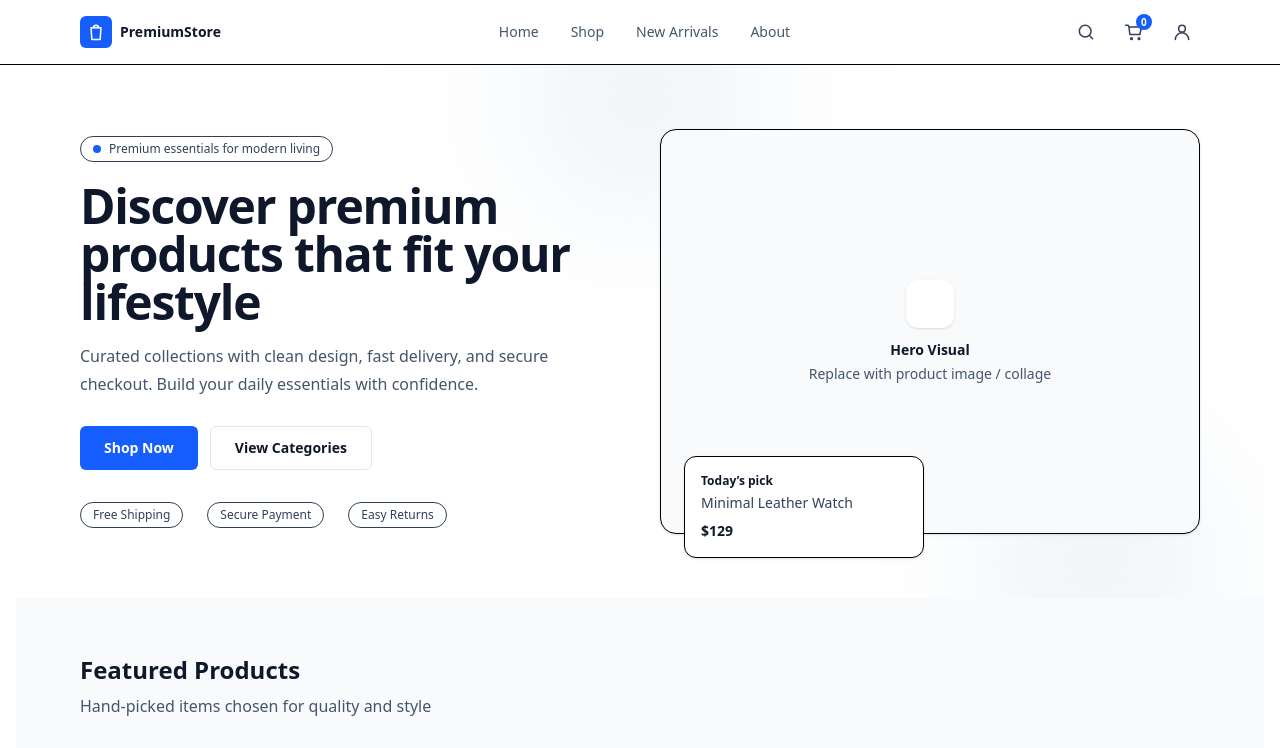
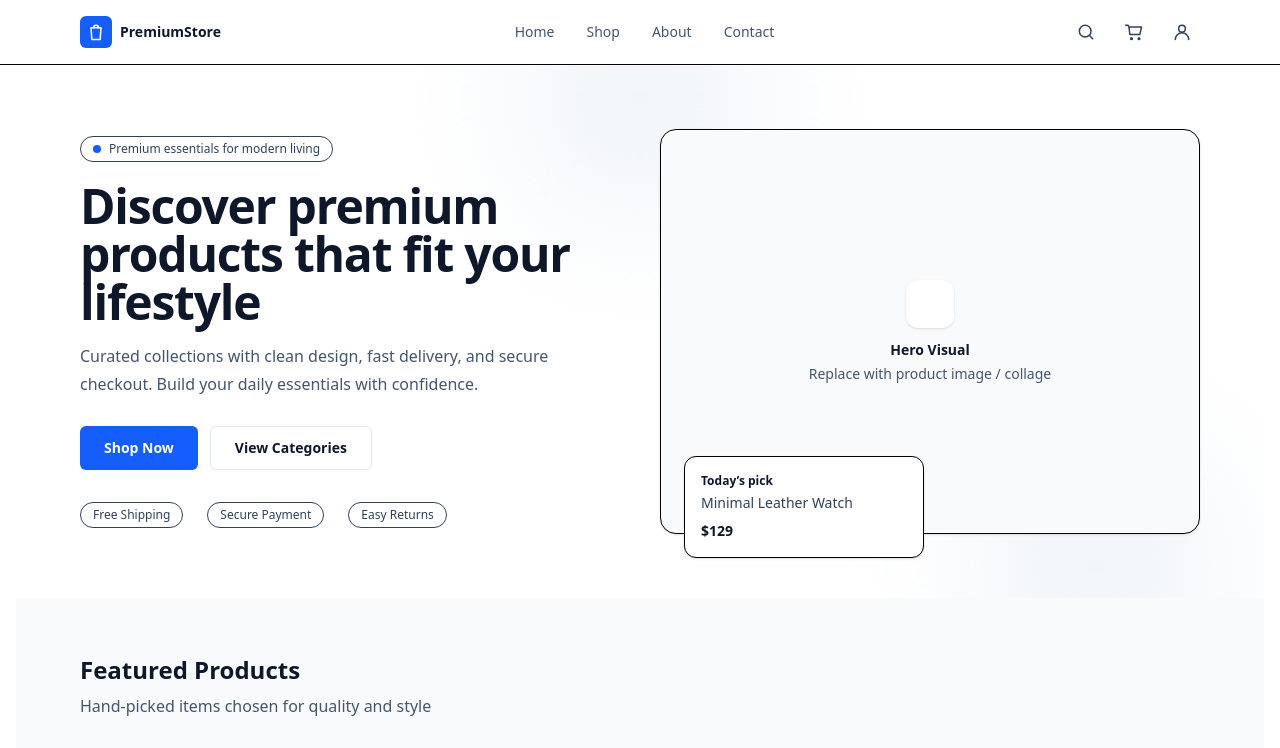
Before and after one commit to Alpkrsl/E-ticaret2.0, a Next.js app: page / in a window 1280 px wide. Shown: the top 748 px of the page. Built offline with nearby package versions, Linux system fonts and the light colour scheme.

Commit message:
feat(header): show cart badge count from global store

```diff
--- a/app/components/header.tsx
+++ b/app/components/header.tsx
@@ -1,6 +1,17 @@
+"use client";
+
 import Link from "next/link";
+import { useMemo } from "react";
+import { useCartStore } from "@/app/store/cartStore";
 
 export default function Header() {
+  const items = useCartStore((s) => s.items);
+
+  const totalQty = useMemo(
+    () => items.reduce((sum, i) => sum + i.qty, 0),
+    [items]
+  );
+
   return (
     <header className="w-full border-b bg-white">
       <div className="mx-auto flex h-16 max-w-6xl items-center justify-between px-4">
@@ -35,16 +46,17 @@ export default function Header() {
           <Link href="/shop" className="hover:text-slate-900">
             Shop
           </Link>
-          <Link href="/new-arrivals" className="hover:text-slate-900">
-            New Arrivals
-          </Link>
           <Link href="/about" className="hover:text-slate-900">
             About
+          </Link>
+          <Link href="/contact" className="hover:text-slate-900">
+            Contact
           </Link>
         </nav>
 
         {/* Right: Actions */}
         <div className="flex items-center gap-3">
+          {/* Search (UI only) */}
           <button
             type="button"
             className="inline-flex h-9 w-9 items-center justify-center rounded-md hover:bg-slate-100"
@@ -65,6 +77,7 @@ export default function Header() {
             </svg>
           </button>
 
+          {/* Cart */}
           <Link
             href="/cart"
             className="inline-flex h-9 w-9 items-center justify-center rounded-md hover:bg-slate-100"
@@ -87,13 +100,16 @@ export default function Header() {
                 <circle cx="18" cy="20" r="1" />
               </svg>
 
-              {/* Badge (optional) */}
-              <span className="absolute -right-2 -top-2 inline-flex h-4 min-w-4 items-center justify-center rounded-full bg-blue-600 px-1 text-[10px] font-semibold text-white">
-                0
-              </span>
+              {/* Badge (only if > 0) */}
+              {totalQty > 0 && (
+                <span className="absolute -right-2 -top-2 inline-flex h-4 min-w-4 items-center justify-center rounded-full bg-blue-600 px-1 text-[10px] font-semibold text-white">
+                  {totalQty}
+                </span>
+              )}
             </div>
           </Link>
 
+          {/* Account (UI only) */}
           <Link
             href="/account"
             className="inline-flex h-9 w-9 items-center justify-center rounded-md hover:bg-slate-100"
```
